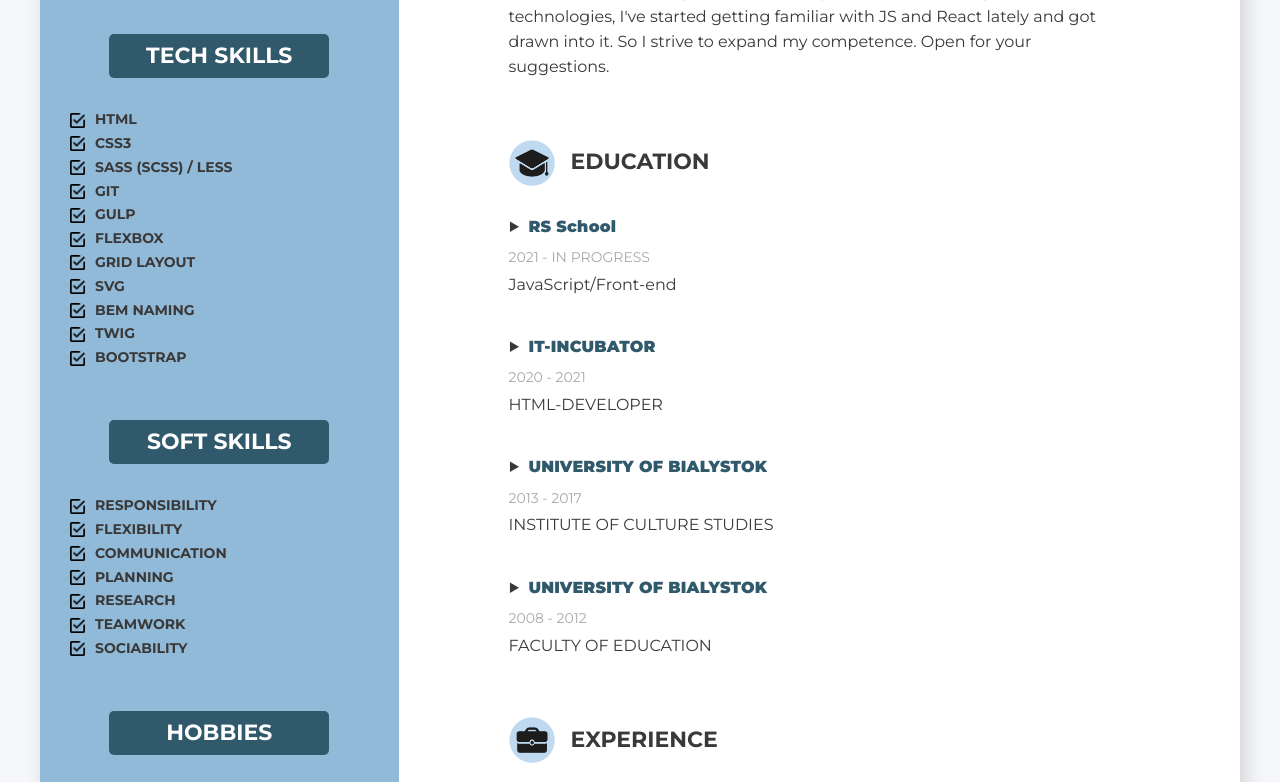
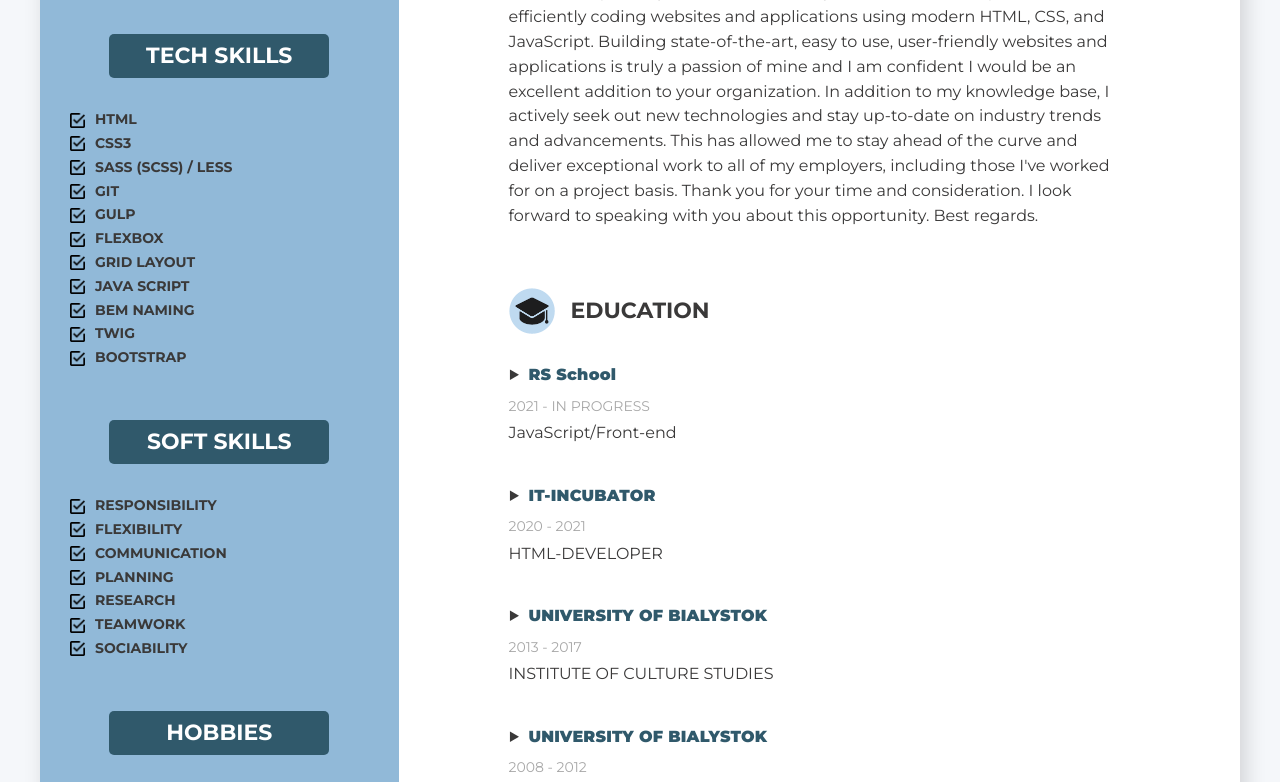
Before and after one commit to 8807010/my_cv, a plain HTML site: page index.html in a window 1280 px wide. Shown: the part 452-1234 px from the top of the page. Drawn offline with Linux system fonts and the light colour scheme; a web font is replaced by a local one.

Commit message:
About me

```diff
--- a/index.html
+++ b/index.html
@@ -80,7 +80,7 @@
                         <li class="tech__item item">GULP</li>
                         <li class="tech__item item">FLEXBOX</li>
                         <li class="tech__item item">GRID LAYOUT</li>
-                        <li class="tech__item item">SVG</li>
+                        <li class="tech__item item">JAVA SCRIPT</li>
                         <li class="tech__item item">BEM NAMING</li>
                         <li class="tech__item item">TWIG</li>
                         <li class="tech__item item">BOOTSTRAP</li>
@@ -127,9 +127,7 @@
                     <h3 class="main__title">About me</h3>
                 </div>
                 <p class="main__description">
-                    Experience in creating applications with HTML, CSS, JS. I'm always looking forward to improve my
-                    expertise. Mainly interested in site layout technologies, I've started getting familiar with JS and
-                    React lately and got drawn into it. So I strive to expand my competence. Open for your suggestions.
+                    I'm very interest in the job for an experienced, detailed-oriented, front-end web developer. As you'll see, I have two years of hands-on experience efficiently coding websites and applications using modern HTML, CSS, and JavaScript. Building state-of-the-art, easy to use, user-friendly websites and applications is truly a passion of mine and I am confident I would be an excellent addition to your organization. In addition to my knowledge base, I actively seek out new technologies and stay up-to-date on industry trends and advancements. This has allowed me to stay ahead of the curve and deliver exceptional work to all of my employers, including those I've worked for on a project basis. Thank you for your time and consideration. I look forward to speaking with you about this opportunity. Best regards.
                 </p>
             </div>
 
@@ -192,13 +190,13 @@
                 </div>
                 <ul class="languages__list">
                     <li class="languages__item">
-                        English — Pre Intermediate in progress
+                        Russian/Belarusian — Native
                     </li>
                     <li class="languages__item">
                         Polish — Fluent
                     </li>
                     <li class="languages__item">
-                        Russian/Belarusian — Native
+                        English — Pre Intermediate in progress
                     </li>
                     <li class="languages__item">
                         Italian — Beginner
--- a/style.css
+++ b/style.css
@@ -96,7 +96,7 @@ body {
   color: #3a3939;
   text-decoration: none;
   display: flex;
-  transition:  all 0.3s ease-in;
+  transition: all 0.3s ease-in;
 }
 
 .contact__link:hover {
```
